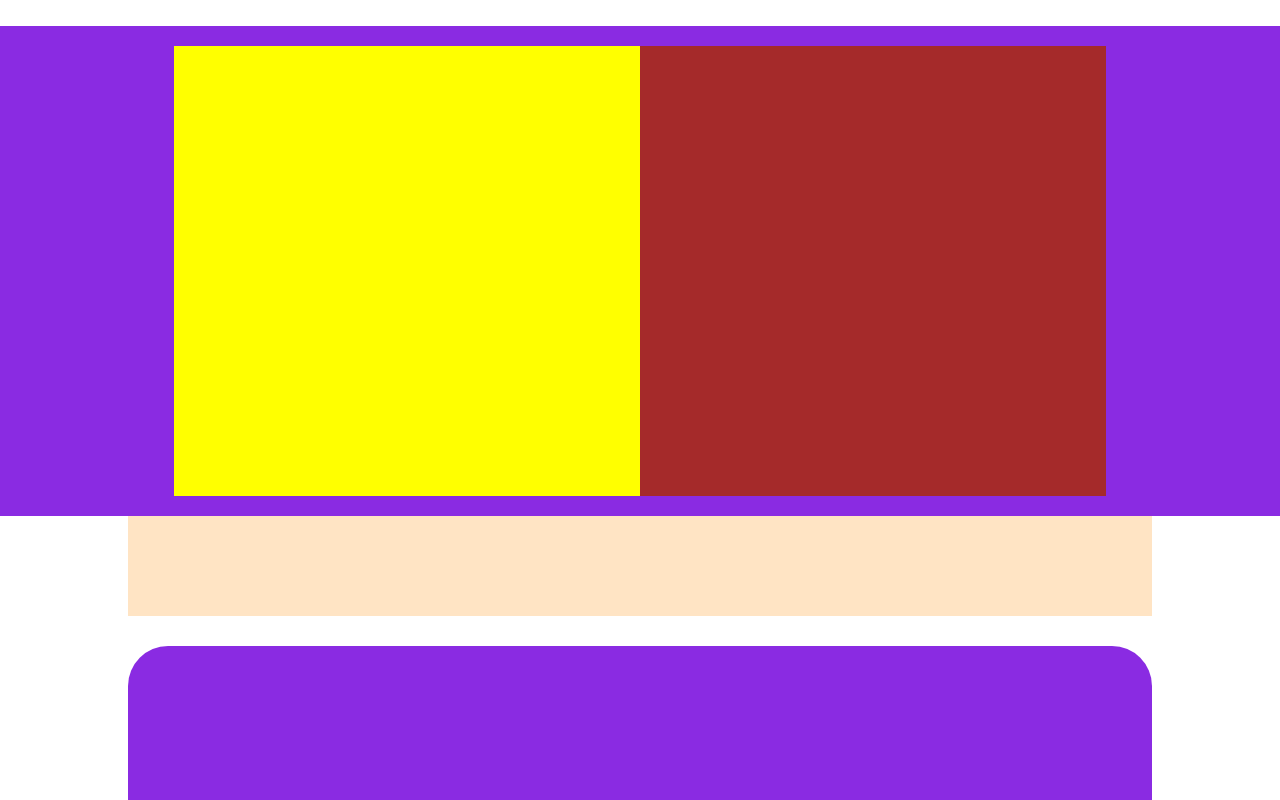
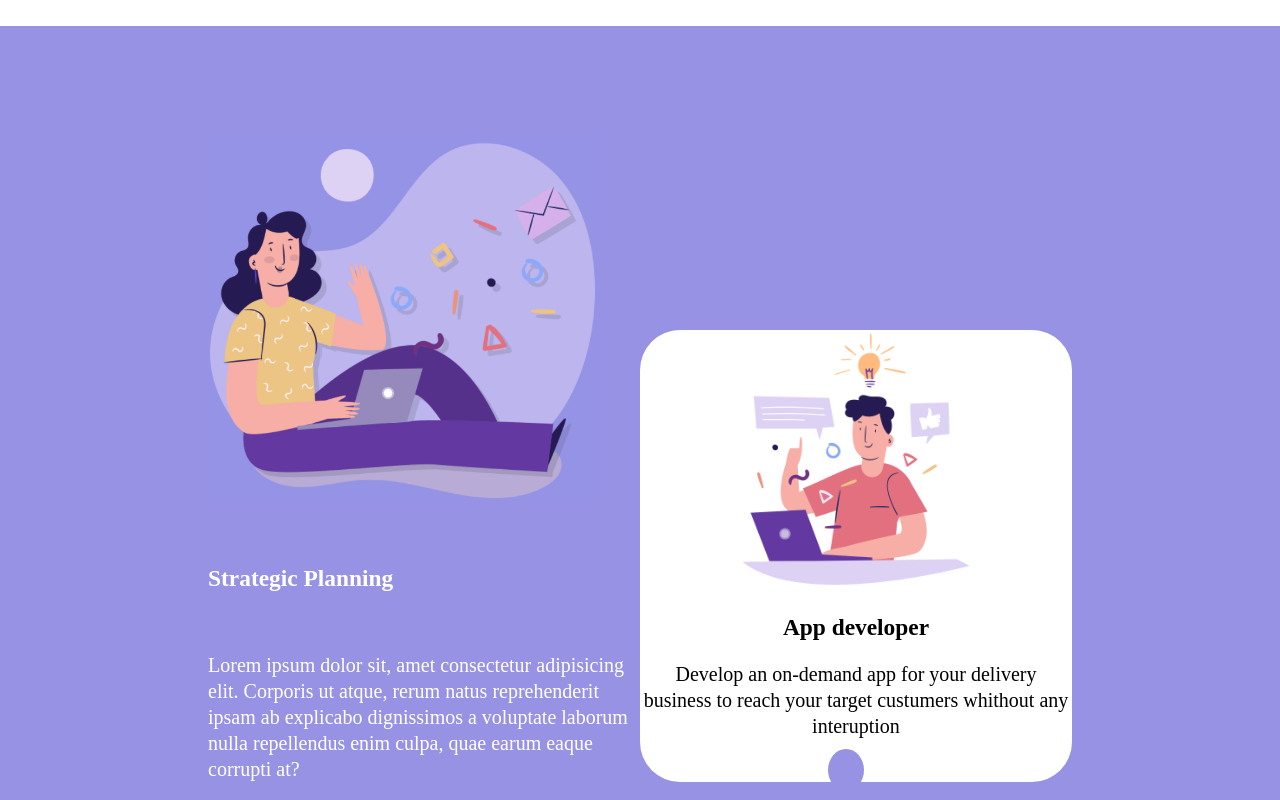
Before and after one commit to FabioBabaglioni/htmlcss-responsive-layout, a plain HTML site: page index.html in a window 1280 px wide. Shown: the part 940-1740 px from the top of the page. Drawn offline with Linux system fonts and the light colour scheme.

Commit message:
create responsive section introduction

```diff
--- a/css/style.css
+++ b/css/style.css
@@ -25,6 +25,14 @@ body{
     flex-wrap: wrap;
 }
 
+.ali-end{
+    align-items: flex-end;
+}
+
+.jus-end{
+    align-items: flex-end;
+}
+
 .align-center{
 align-items: center;
 }
@@ -38,8 +46,8 @@ a{
     padding: 76px 0;
 }
 
-.plr-3{
-    padding: 0 30px;
+.plr-8{
+    padding: 0 80px;
 }
 
 .mt-5{
@@ -54,12 +62,20 @@ a{
     margin-bottom: 20px;
 }
 
+.mb-6{
+    margin-bottom: 60px;
+}
+
 .mr-2{
     margin-right: 20px;
 }
 
 .pd-2{
     padding: 20px;
+}
+
+.pd-4{
+    padding: 40px 0;
 }
 
 .pb-3{
@@ -89,7 +105,7 @@ a{
 }
 
 .bg-v{
-    background-color: blueviolet;
+    background-color: #9792e4;
 }
 
 .bg-w{
@@ -116,6 +132,9 @@ a{
     color: #0a89fd;
 }
 
+.font-white{
+    color: white;
+}
 
 
 
@@ -156,6 +175,8 @@ header, a{
 .card-big{
     width: calc((100% / 3) * 2 - 20px);
     border-radius: 40px;
+    display: flex;
+    justify-content: space-between;
 }
 
 .line-height{
@@ -164,8 +185,8 @@ header, a{
 }
 
 .img-phone{
-    width: 80%;
-    justify-content: flex-end;
+    width: 90%;
+    align-items: flex-end;
 }
 
 
@@ -173,24 +194,41 @@ header, a{
     font-size: 60px;
 }
 
+.row{
+    display: flex;
+    justify-content: space-between;
+}
 
 
 /* section strategic planning */
 
 .col-sx{
     width: 50%;
-
-    /* debug */
-    height: 450px;
-    background-color: yellow;
+    padding-top: 70px;
 }
 
 .col-dx{
     width: 50%;
+    padding-top: 70px;
+}
 
-    /* debug */
-    height: 450px;
-    background-color: brown;
+.img-planning{
+    width: 90%;
+}
+
+.card-app{
+    background-color: white;
+    border-radius: 40px;
+}
+
+.img-app{
+    width: 60%;
+}
+
+.button-round{
+    padding: 10px;
+    border-radius: 100%;
+    background-color: #9792e4;
 }
 
 /* section testimonial */
@@ -280,6 +318,14 @@ footer{
     #menu{
         display: inline;
     }
+
+    /* section introduction */
+    .card-big{
+        display: inline;
+    }
+
+    /* section strategic */
+
 }
 
 
@@ -290,4 +336,13 @@ footer{
 /* smartphone version */
 @media all and (max-width: 480px) {
 
+    /* section introduction */
+    .row{
+        display: block;
+    }
+
+    .card, .card-big{
+        width: 100%;
+        margin-bottom: 20px;
+    }
 }
--- a/index.html
+++ b/index.html
@@ -43,8 +43,8 @@
 
         <!-- section introduction app -->
         <section class="container ptb-76">
-            <div class="row flex mt-5 mb-2">
-                <div class="card-big flex bg-light-blue mr-2">
+            <div class="row mt-5 mb-2">
+                <div class="card-big bg-light-blue mr-2">
                     <article class="pd-3-2">
                         <h3 class="pdb-3 font-blue">Get a demo application</h3>
                         <p class="pdb-3 font-20 line-height co-font"><strong> Lorem ipsum, dolor sit amet consectetur adipisicing elit. Ratione nobis, architecto et dolore quod, facere totam qua recusandae blanditiis</strong></p>
@@ -54,7 +54,7 @@
                         </a>
                     </article>
 
-                    <article>
+                    <article class="flex ali-end">
                         <img class="img-phone" src="img/phone.png" alt="phone">
                     </article>
 
@@ -66,7 +66,7 @@
                 </div>
             </div>
 
-            <div class="row flex mt-3">
+            <div class="row mt-3">
                 <div class="card bg-light-blue mr-2 center">
                     <i class="fa-solid fa-compass-drafting font-blue pdb-3"></i>
                     <h3 class="font-blue pdb-3">Web design</h3>
@@ -74,23 +74,40 @@
                 </div>
                 <div class="card bg-light-blue mr-2 center">
                     <i class="fa-solid fa-laptop-code font-blue pdb-3"></i>
-                    <h3 class="font-blue pdb-3">Web design</h3>
+                    <h3 class="font-blue pdb-3">Development</h3>
                     <p class="pdb-3 font-20 line-height co-font"><strong> Lorem ipsum, dolor sit amet consectetur adipisicing elit. Ratione nobis, architecto et dolore quod, facere totam qua recusandae blanditiis</strong></p>
                 </div>
                 <div class="card bg-light-blue center">
                     <i class="fa-solid fa-bullhorn font-blue pdb-3"></i>
-                    <h3 class="font-blue pdb-3">Web design</h3>
+                    <h3 class="font-blue pdb-3">Branding</h3>
                     <p class="pdb-3 font-20 line-height co-font"><strong> Lorem ipsum, dolor sit amet consectetur adipisicing elit. Ratione nobis, architecto et dolore quod, facere totam qua recusandae blanditiis</strong></p>
                 </div>
             </div>
         </section>
 
         <!-- section strategic planning -->
-        <section class="bg-v pd-2">
-            <div class="container plr-3">
-                <div class="flex">
-                    <div class="col-sx"></div>
-                    <div class="col-dx"></div>
+        <section class="bg-v pd-4">
+            <div class="container plr-8 ">
+                <div class="flex jus-end">
+                    <div class="col-sx">
+                        <img class="img-planning mb-6" src="img/planning1.png" alt="">
+
+                        <h3 class="mb-6 font-white">Strategic Planning</h3>
+
+                        <p class="font-white line-height">Lorem ipsum dolor sit, amet consectetur adipisicing elit. Corporis ut atque, rerum natus reprehenderit ipsam ab explicabo dignissimos a voluptate laborum nulla repellendus enim culpa, quae earum eaque corrupti at?</p>
+                    </div>
+                    <div class="col-dx">
+                        <div class="card-app center">
+                            <img class="img-app mb-2" src="img/planning2.png" alt="">
+                            <h3 class="mb-2">App developer</h3>
+                            <p class="mb-2 line-height">Develop an on-demand app for your delivery business to reach your target custumers whithout any interuption</p>
+
+                            <a class="button-round" href="#">
+                                <i class="fa-light fa-arrow-down"></i>
+                            </a>
+                        </div>
+
+                    </div>
                 </div>
             </div>
         </section>
```
